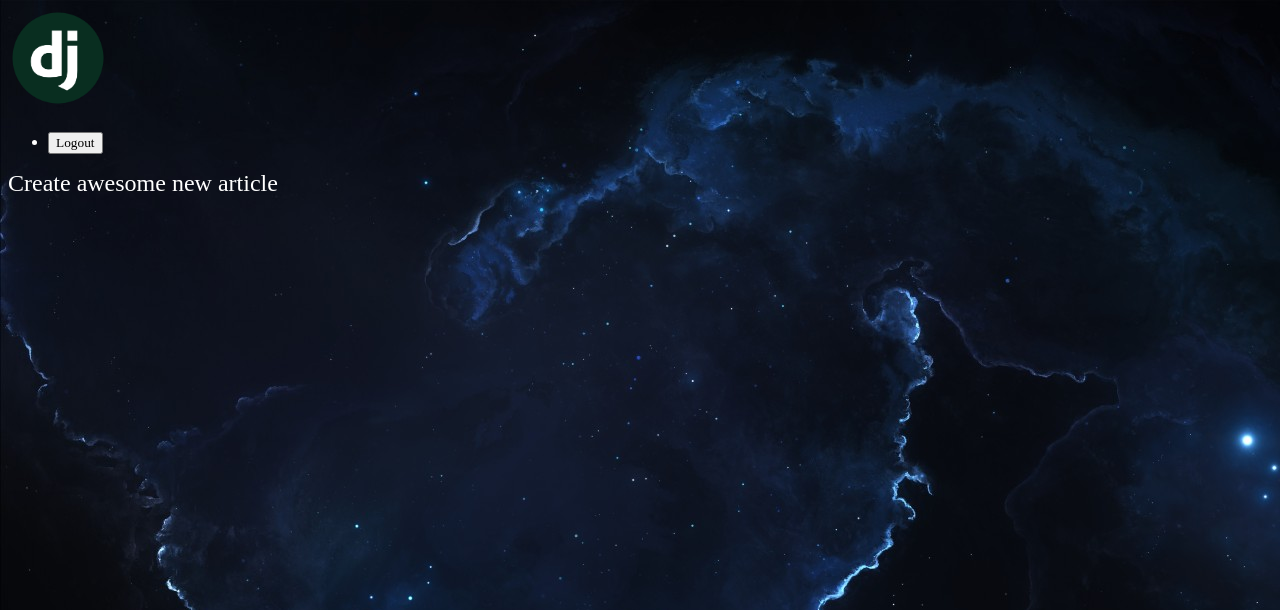
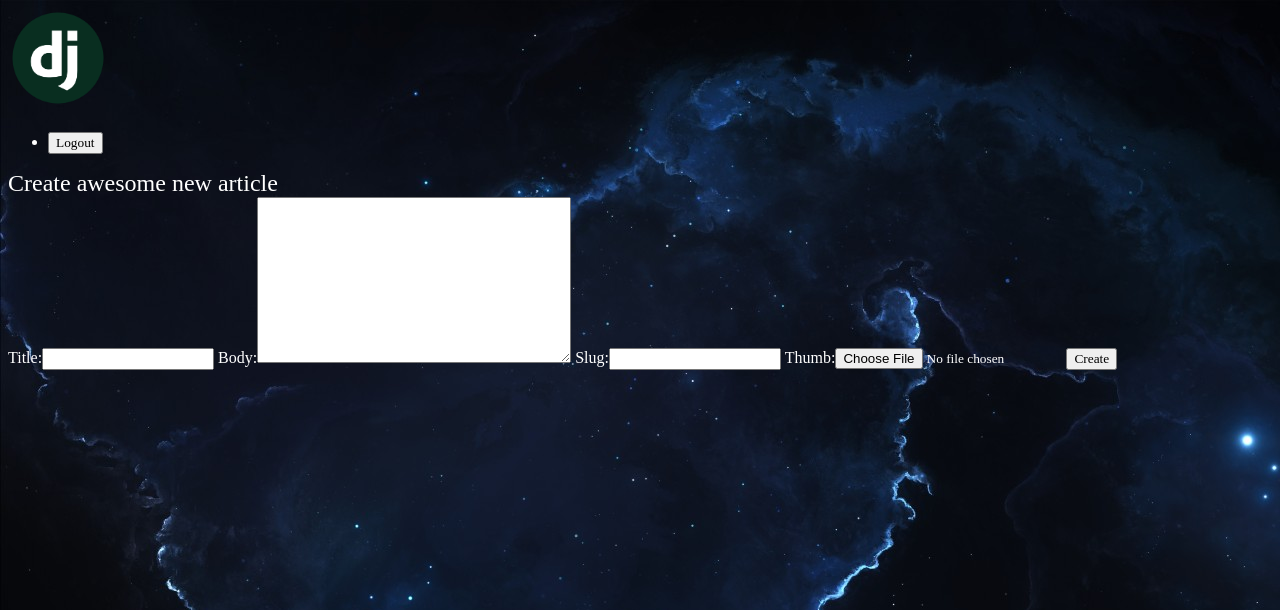
Before and after one commit to ShaonDey/django-playlist, a Django app: page /articles/create/ in a window 1280 px wide. Shown: the top 610 px of the page. Run offline with Django 3.2, Linux system fonts and the light colour scheme; a user stored in the database is signed in.

Commit message:
py dj 26: Added Model Forms

```diff
--- /dev/null
+++ b/djangonautic/articles/forms.py
@@ -0,0 +1,7 @@
+from django import forms
+from . import models
+
+class CreateArticle(forms.ModelForm):
+    class Meta:
+        model = models.Article
+        fields = ['title', 'body', 'slug', 'thumb']
--- a/djangonautic/articles/templates/articles/article_create.html
+++ b/djangonautic/articles/templates/articles/article_create.html
@@ -4,6 +4,11 @@
 
 <div class="create">
   <h2>Create awesome new article</h2>
+  <form class="site-form" action="{% url 'articles:create' %}" method="post" enctype="multipart/form-data">
+    {% csrf_token %}
+    {{ articleForm }}
+    <input type="submit" value="Create">
+  </form>
 </div>
 
 {% endblock %}
--- a/djangonautic/articles/views.py
+++ b/djangonautic/articles/views.py
@@ -1,7 +1,8 @@
-from django.shortcuts import render
+from django.shortcuts import render, redirect
 from .models import Article
 from django.http import HttpResponse
 from django.contrib.auth.decorators import login_required
+from . import forms
 
 # Create your views here.
 def article_list(request):
@@ -15,4 +16,12 @@ def article_detail(request, slug):
 
 @login_required(login_url="/accounts/login/")
 def article_create(request):
-    return render(request, 'articles/article_create.html')
+    if request.method == 'POST':
+        form = forms.CreateArticle(request.POST, request.FILES)
+        if form.is_valid():
+            # save article to DB
+            return redirect('articles:list')
+
+    else:
+        form = forms.CreateArticle()
+    return render(request, 'articles/article_create.html', { 'articleForm': form })
```
Also changed, not shown: djangonautic/db.sqlite3.
